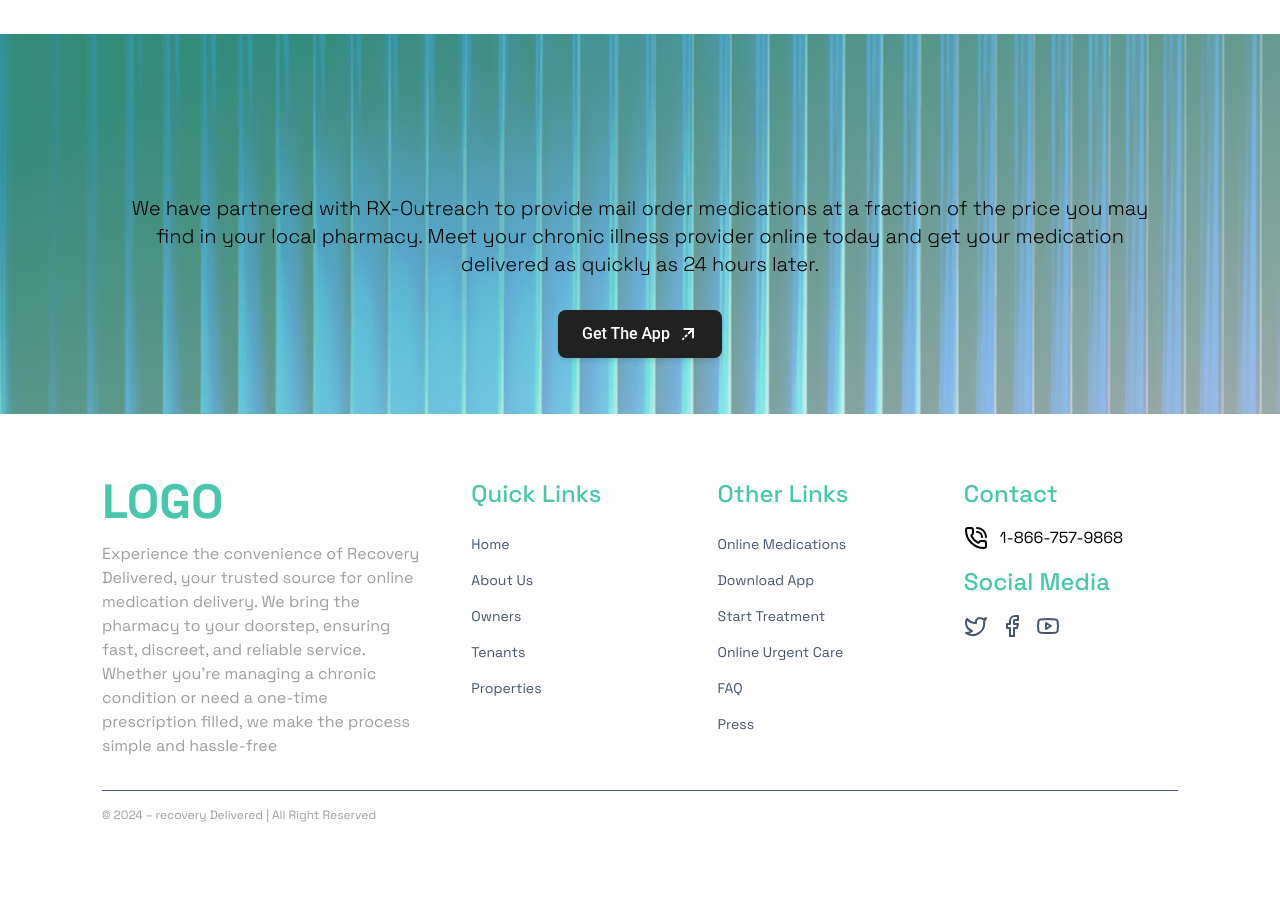
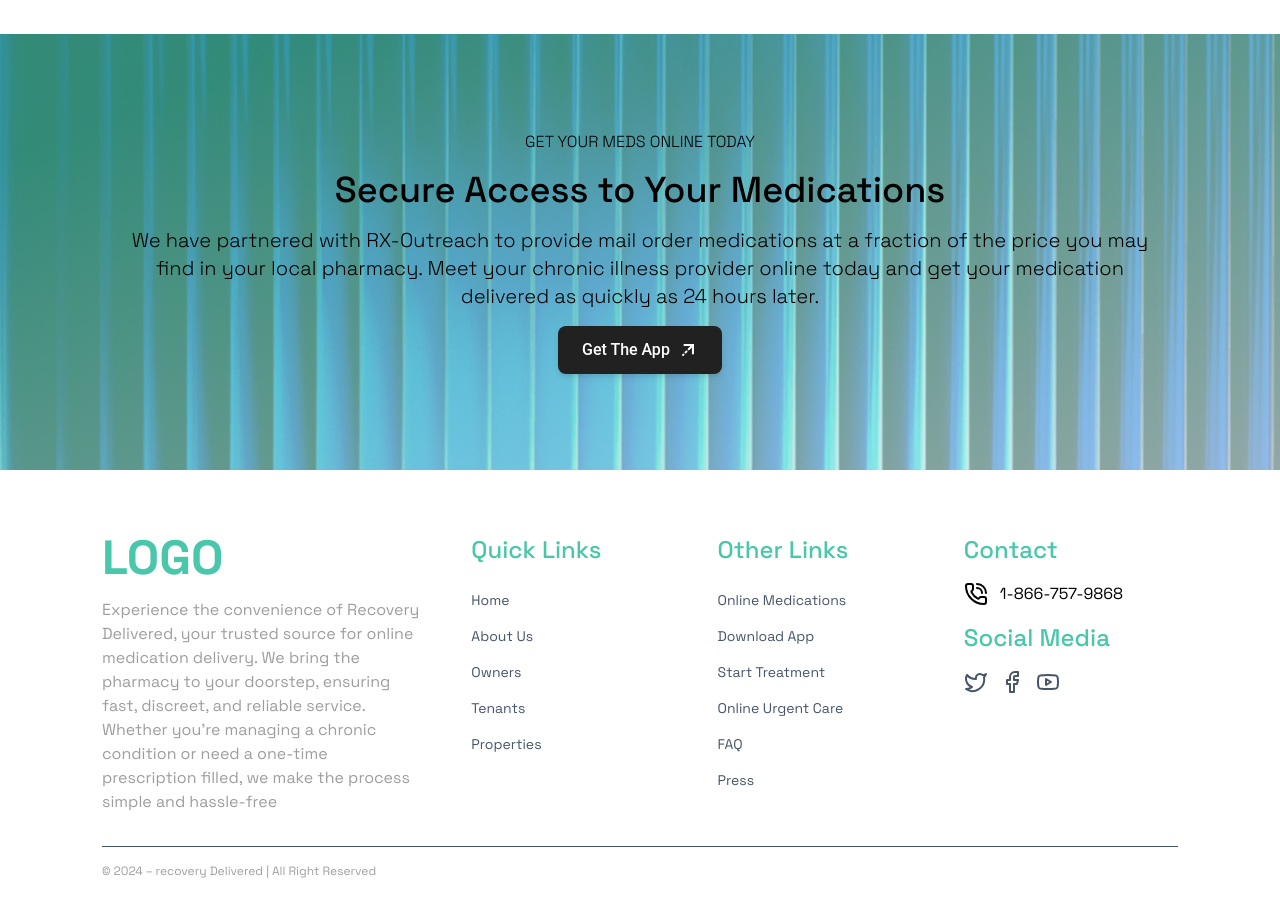
Before and after one commit to mohsinparvi/ropstam-task, a React (Vite) app: page / in a window 1280 px wide. Shown: the part 4140-5056 px from the top of the page. Before the commit the page ends 5027 px from the top, so only its background shows below. Built offline with nearby package versions, Linux system fonts and the light colour scheme.

Commit message:
feat: enhance GetAppSection with new heading and improved layout

```diff
--- a/src/components/pages/home/get-app-section.tsx
+++ b/src/components/pages/home/get-app-section.tsx
@@ -1,10 +1,17 @@
 import { Button } from "@material-tailwind/react";
+import Heading from "../../common/heading";
 const GetAppSection = () => {
   return (
     <section className="relative get-app h-2/3">
       <div className="container mx-auto px-4 lg:px-8 xl:px-0">
         <div className="flex justify-center items-center">
-          <div className="flex justify-center  items-center flex-col mt-40 mb-14 max-w-5xl space-y-4">
+          <div className="flex justify-center  items-center flex-col  sm:my-12 md:my-16 lg:my-24 max-w-5xl space-y-4">
+            <p className="text-black text-base font-thin uppercase">
+              Get Your Meds Online Today
+            </p>
+            <Heading className="text-black">
+              Secure Access to Your Medications
+            </Heading>
             <p className="mb-4 text-base text-center text-black md:text-xl t font-thin">
               We have partnered with RX-Outreach to provide mail order
               medications at a fraction of the price you may find in your local
```
